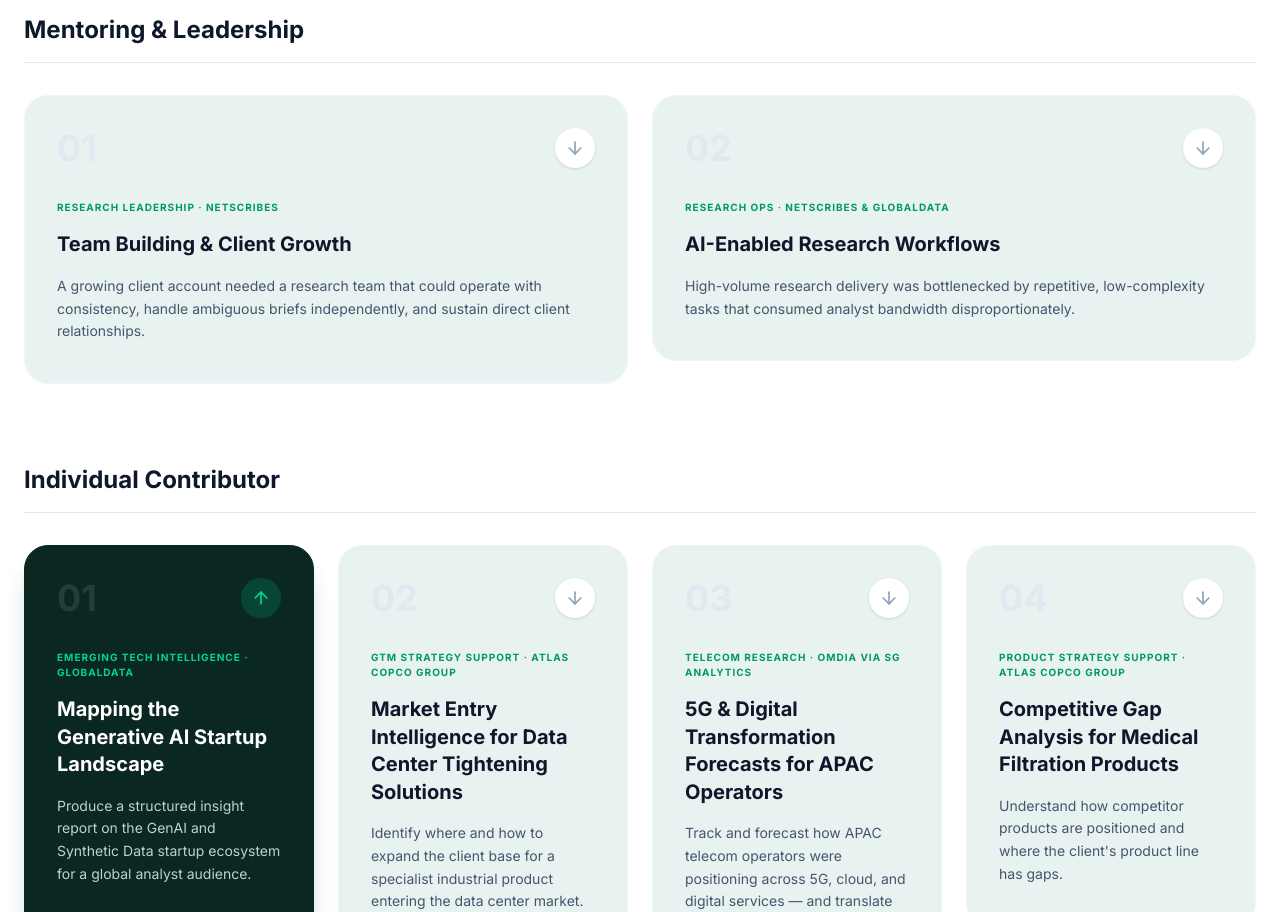
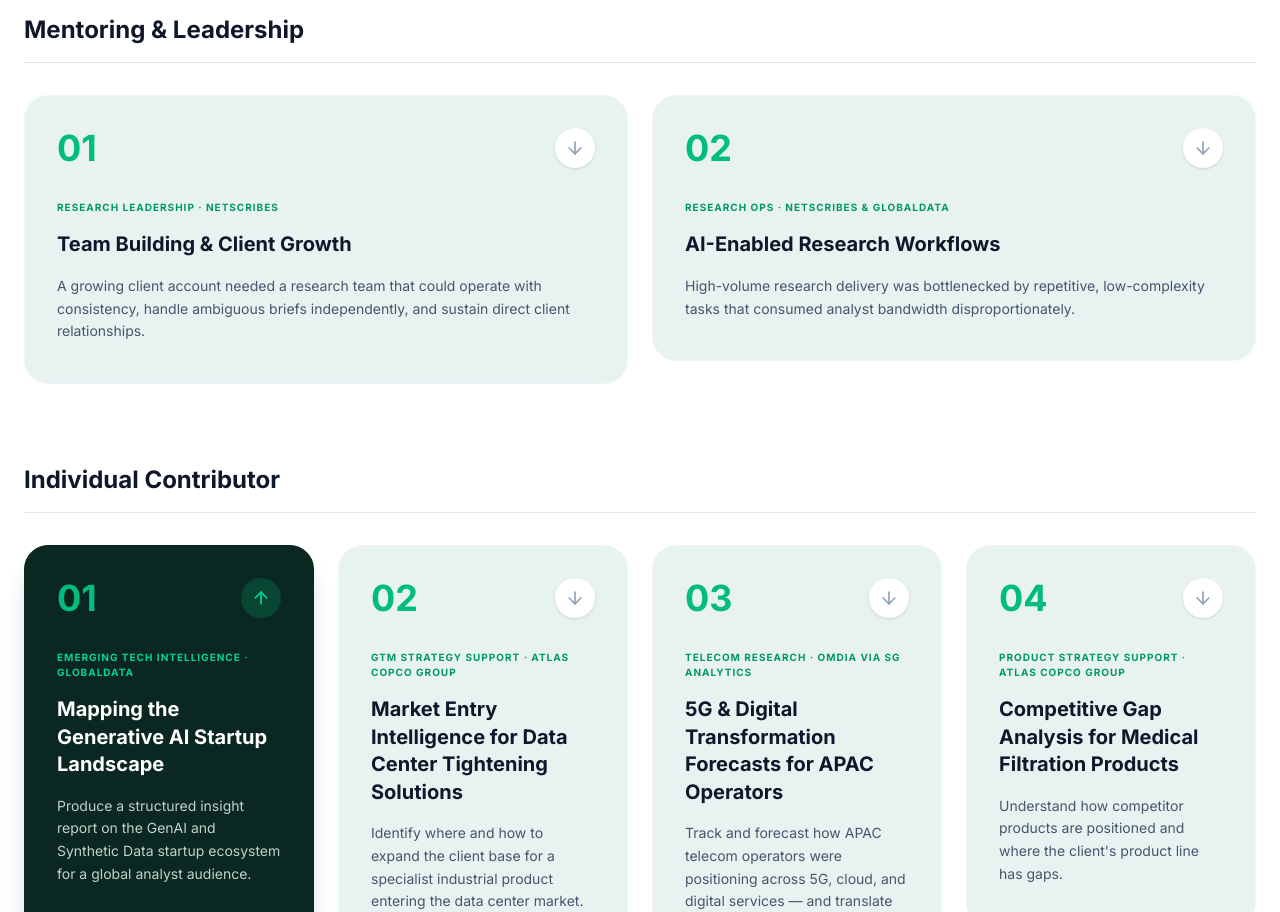
Before and after one commit to nikkTHEexplorer/Portfolio, a React (Vite) app: page / in a window 1280 px wide. Shown: the part 2300-3212 px from the top of the page. Built offline with nearby package versions, Linux system fonts and the light colour scheme.

Commit message:
Update card number color

```diff
--- a/src/components/SelectedWork.tsx
+++ b/src/components/SelectedWork.tsx
@@ -84,7 +84,7 @@ export default function SelectedWork() {
           className="w-full text-left p-8 flex flex-col h-full"
         >
           <div className="flex justify-between items-start w-full mb-8">
-            <span className={`text-4xl font-bold ${isExpanded ? 'text-white/10' : 'text-slate-200'}`}>
+            <span className={`text-4xl font-bold text-[#00bc7d]`}>
               {work.number}
             </span>
             <div className={`w-10 h-10 rounded-full flex items-center justify-center transition-colors ${
```
